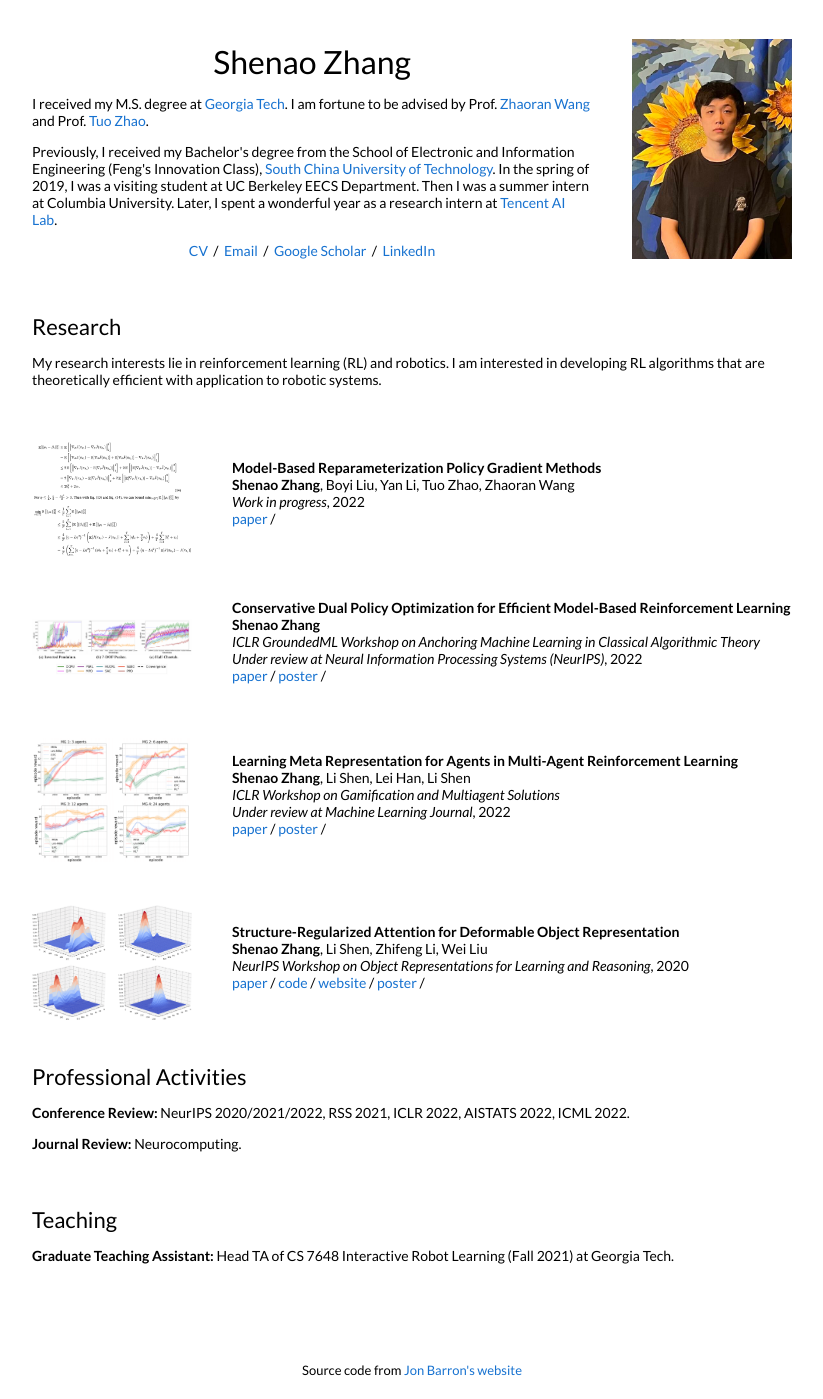
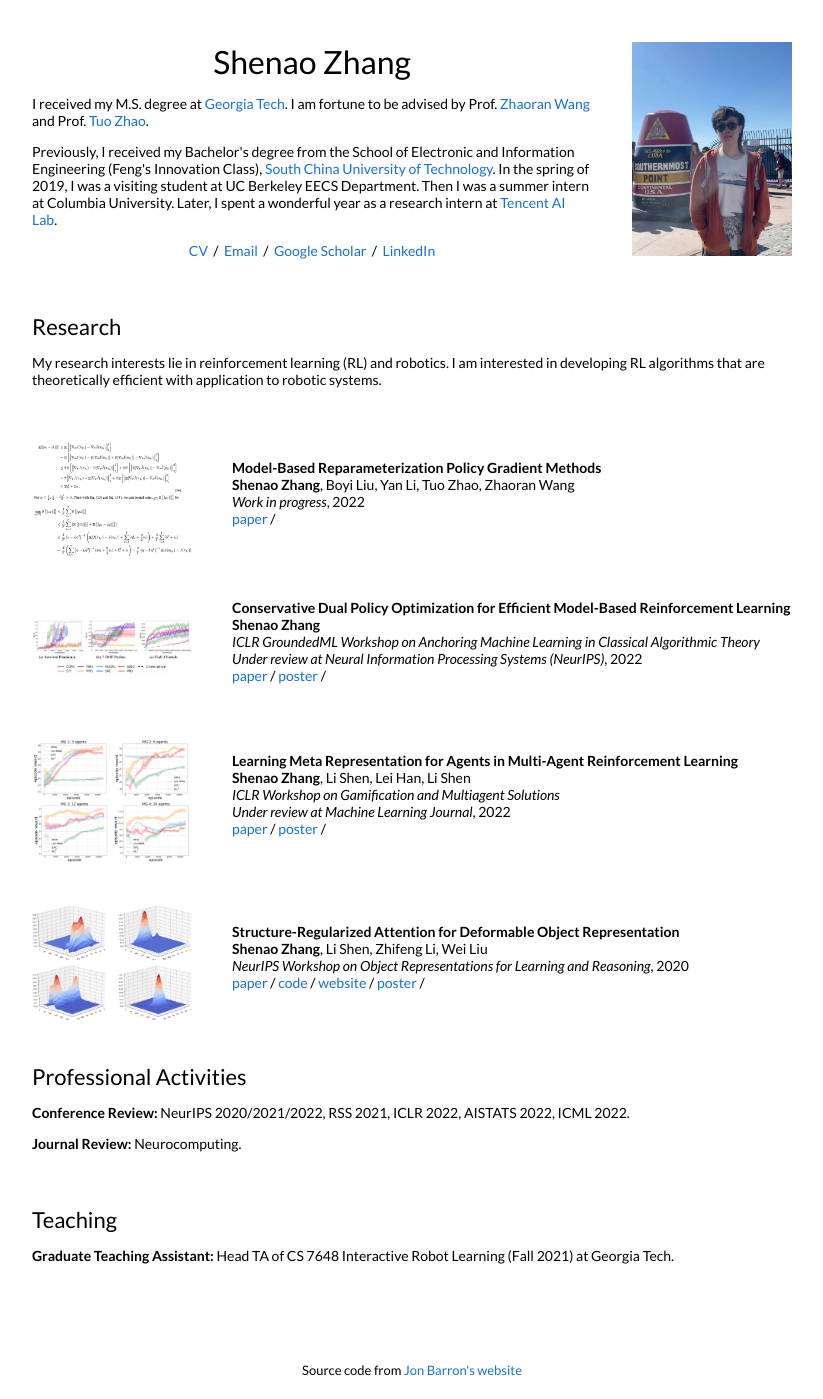
Before and after one commit to shenao-zhang/shenao-zhang.github.io, a Jekyll site: the page built from _posts/2021-12-02-mbpg.markdown, in a window 1280 px wide. Shown: the whole page, without its empty margins (228-1051 px from the left). Built offline with Jekyll 4.4.1, drawn with Linux system fonts in a browser that asks for light colours.

Commit message:
Update default.html

```diff
--- a/_layouts/default.html
+++ b/_layouts/default.html
@@ -38,7 +38,7 @@
               </p>
             </td>
             <td style="padding:2.5%;width:20%;max-width:20%">
-              <img style="width:100%;max-width:100%" alt="profile photo" src="images/shenao.jpeg">
+              <img style="width:100%;max-width:100%" alt="profile photo" src="images/photo.jpeg">
             </td>
           </tr>
         </table>
```
